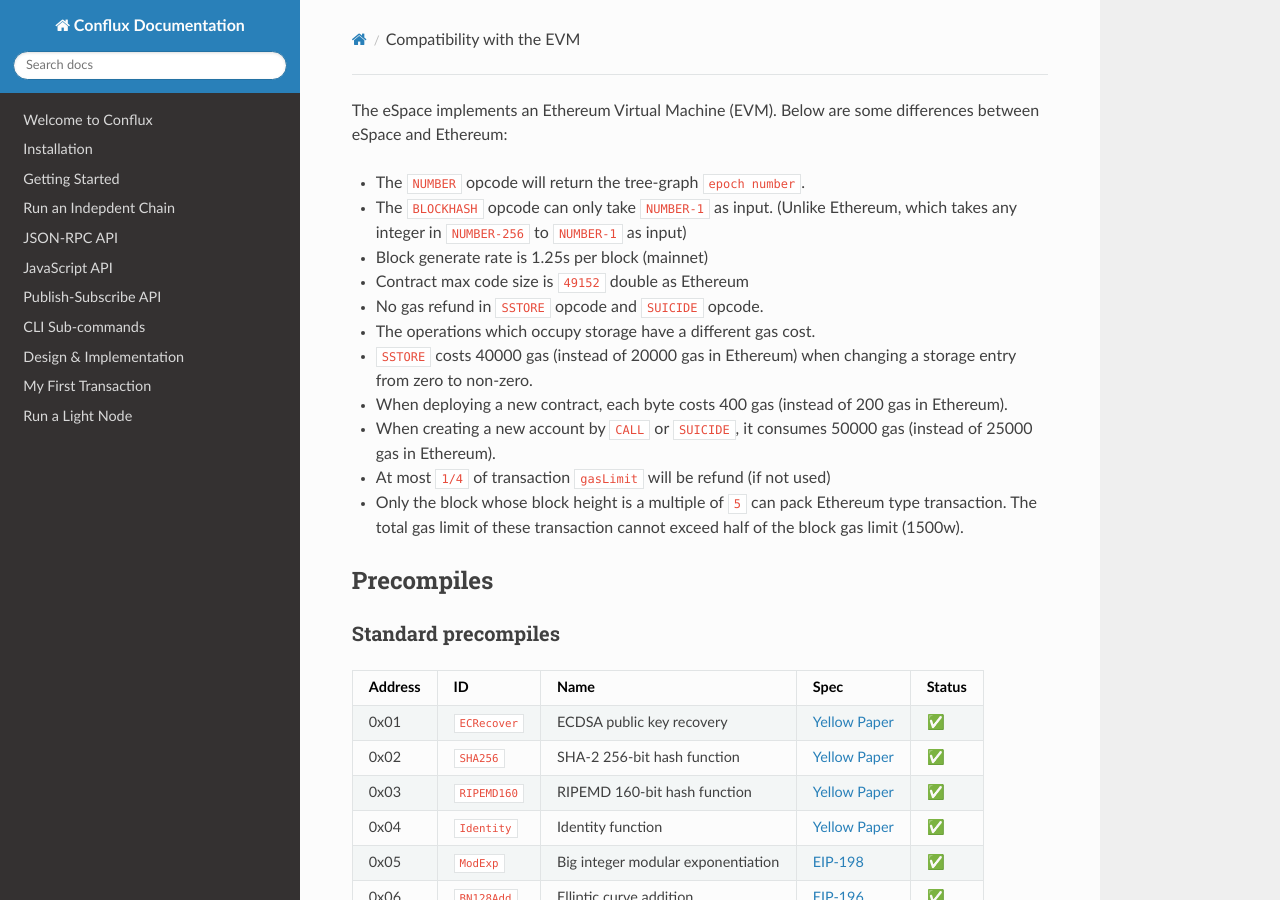
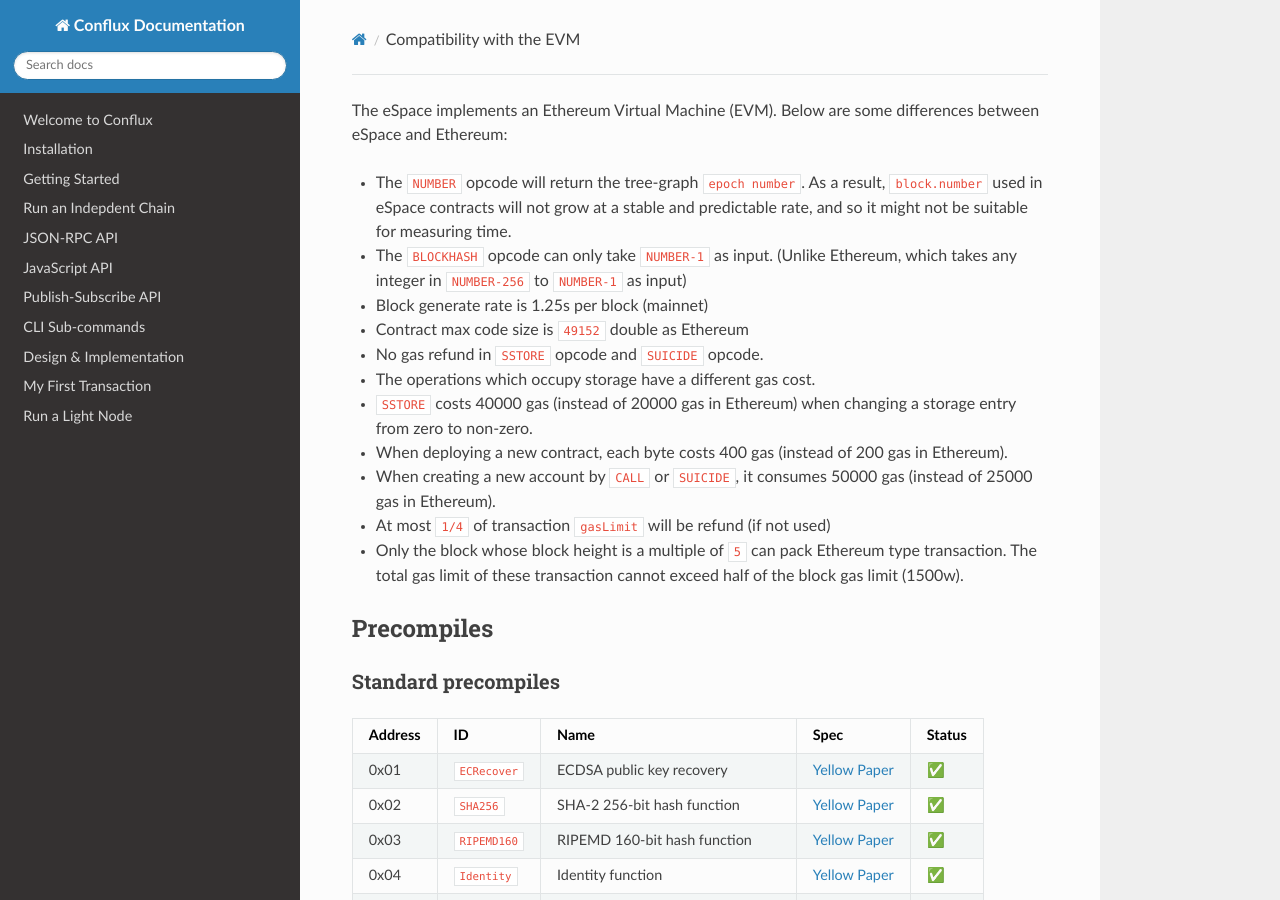
Before and after one commit to Conflux-Chain/conflux-doc, an MkDocs documentation site: the page built from docs/EVM-Space/evm_compatibility.md, in a window 1280 px wide and 900 px high. Built offline with MkDocs 1.6.1, drawn with Linux system fonts in a browser that asks for light colours; nearby versions of some CDN libraries.

Commit message:
Add warning about using `block.number` (#77)

```diff
--- a/docs/EVM-Space/evm_compatibility.md
+++ b/docs/EVM-Space/evm_compatibility.md
@@ -9,7 +9,7 @@
 
 The eSpace implements an Ethereum Virtual Machine (EVM). Below are some differences between eSpace and Ethereum:
 
-* The `NUMBER` opcode will return the tree-graph `epoch number`.
+* The `NUMBER` opcode will return the tree-graph `epoch number`. As a result, `block.number` used in eSpace contracts will not grow at a stable and predictable rate, and so it might not be suitable for measuring time.
 * The `BLOCKHASH` opcode can only take `NUMBER-1` as input. (Unlike Ethereum, which takes any integer in `NUMBER-256` to `NUMBER-1` as input)
 * Block generate rate is 1.25s per block (mainnet)
 * Contract max code size is `49152` double as Ethereum
```
